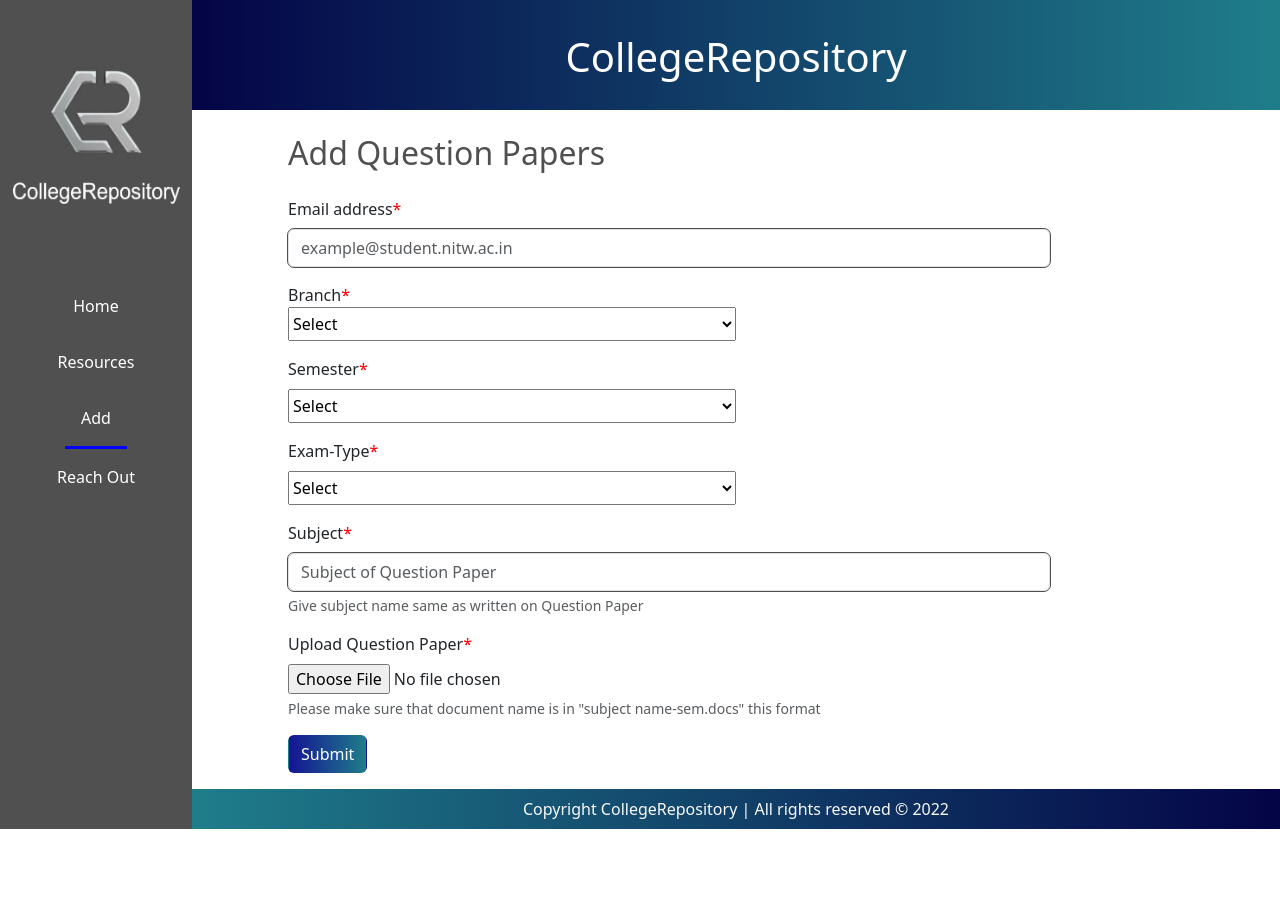
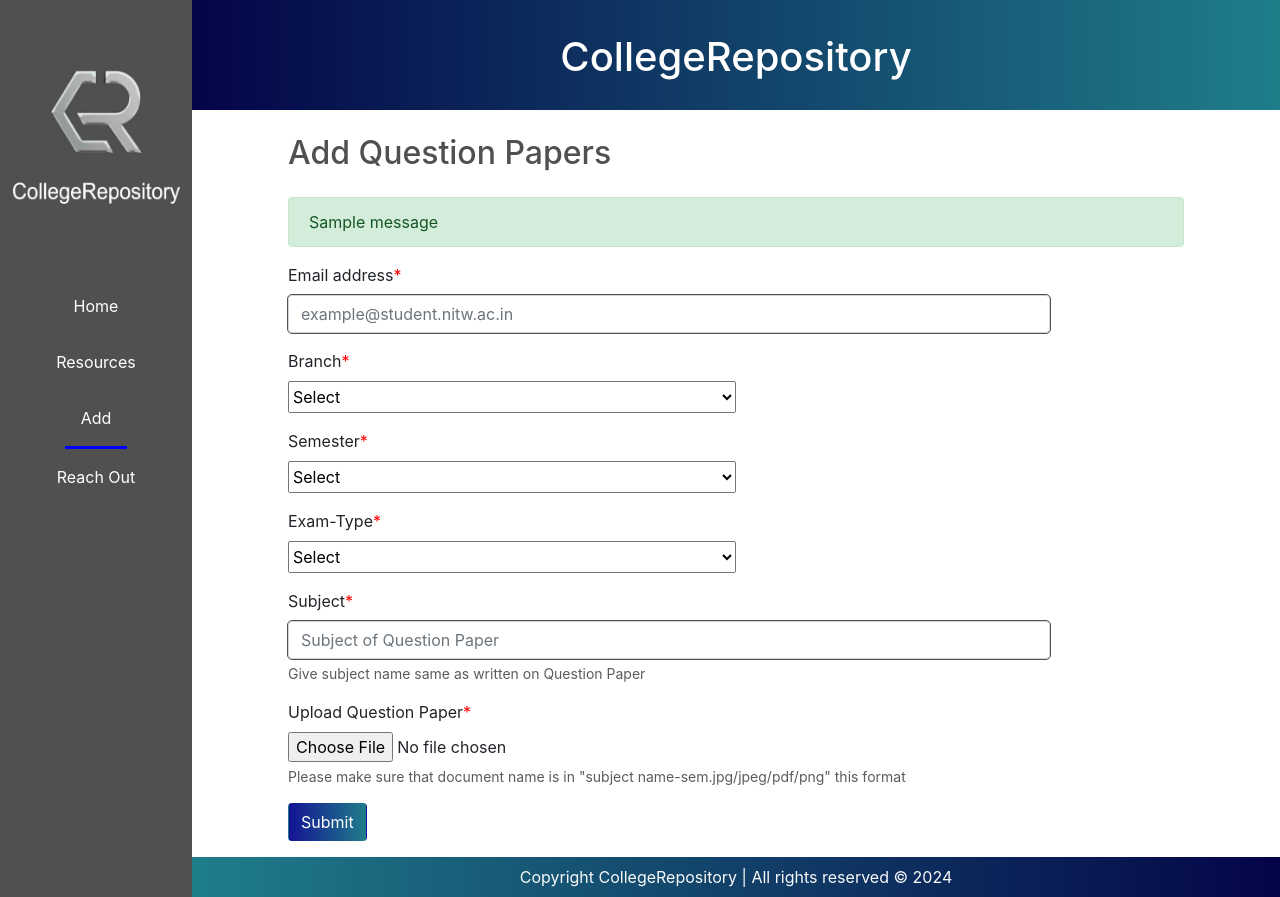
Before and after one commit to Rohitthakan/CollegeRepo, a Django app: page /add in a window 1280 px wide. Before the commit the page ends 829 px from the top, so only its background shows below. Run offline with Django 4.2, Linux system fonts and the light colour scheme; tables that the repository leaves empty hold one stand-in row (values such as "Sample post"); one stand-in notice (Sample message) is shown; some libraries are stand-ins or nearby versions.

Commit message:
Update add.html

```diff
--- a/templates/add.html
+++ b/templates/add.html
@@ -7,6 +7,7 @@
     <title>Add-CollegeRepository</title>
     <link href="https://cdn.jsdelivr.net/npm/bootstrap@5.3.0-alpha1/dist/css/bootstrap.min.css" rel="stylesheet"
         integrity="sha384-GLhlTQ8iRABdZLl6O3oVMWSktQOp6b7In1Zl3/Jr59b6EGGoI1aFkw7cmDA6j6gD" crossorigin="anonymous">
+    <link rel="stylesheet" href="https://stackpath.bootstrapcdn.com/bootstrap/4.5.2/css/bootstrap.min.css">
 </head>
 <style>
     .secondnav {
@@ -223,6 +224,19 @@
             <h2 class="my-4 px-5">Add Question Papers</h2>
             <form action="/add" method="POST" id="form" enctype="multipart/form-data" class="px-5">
                 {% csrf_token %}
+                {% if messages %}
+                    {% for message in messages %}
+                        {% if message.tags == 'error' %}
+                            <div class="alert alert-danger" role="alert">
+                                {{ message }}
+                            </div>
+                        {% elif message.tags == 'success' %}
+                            <div class="alert alert-success" role="alert">
+                                {{ message }}
+                            </div>
+                        {% endif %}
+                    {% endfor %}
+                {% endif %}
                 <div class="mb-3">
                     <label for="required" class="form-label">Email address</label>
                     <input type="email" name="email" class="form-control" placeholder="example@student.nitw.ac.in" id="email"
@@ -279,7 +293,7 @@
                     <label for="required" class="mb-2">Upload Question Paper</label><br>
                     <input type="file" id="document" name="document" required>
                     <div id="subject" class="form-text">Please make sure that document name is in "subject
-                        name-sem.docs" this format</div>
+                        name-sem.jpg/jpeg/pdf/png" this format</div>
                 </div>
                 <button type="submit" id="btn" class="btn mb-3" onclick="return validateEmail()">Submit</button>
             </form>
@@ -287,7 +301,7 @@
 
         <footer class="text-center text-light py-2 relative-bottom" id="footer">Copyright CollegeRepository | All
             rights
-            reserved &copy; 2022
+            reserved &copy; <script>document.write(new Date().getFullYear())</script>
         </footer>
     </div>
 
```
